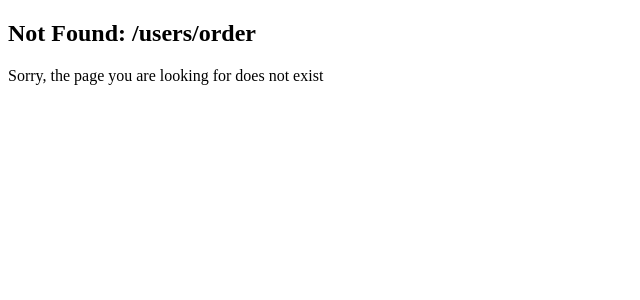
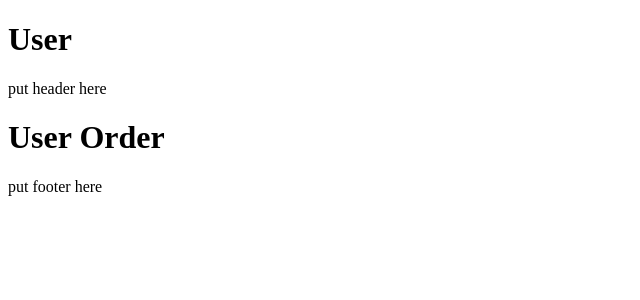
Before and after one commit to Nabilfadilah/belajar-vuejs-router, a Vue app in the folder vue-router/: page /users/order in a window 1280 px wide. Before the commit this address had no page. Shown: the top 300 px of the page, without its empty margins (0-640 px from the left). Built offline with nearby package versions, Linux system fonts and the light colour scheme.

Commit message:
Tugas 4: Membuat route children untuk /profile, /orders dan /wishlist

```diff
--- /dev/null
+++ b/vue-router/src/components/tugas4/User.vue
@@ -0,0 +1,23 @@
+<!-- Tugas 4 -->
+<!-- Misal kita akan membuat halaman User Profile, User Order dan User Wishlish
+Kita akan buat dalam route /users/profile, /users/orders, dan /users/wishlist
+Kita akan buat route /users, dan kita akan buat children route untuk /profile, /orders dan /wishlist -->
+
+
+<script setup>
+
+</script>
+
+<template>
+  <div>
+    <h1>User</h1>
+    <div>put header here</div>
+    <!-- nanti isi componenya rubah sesuai page -->
+    <RouterView />
+    <div>put footer here</div>
+  </div>
+</template>
+
+<style scoped>
+
+</style>
--- /dev/null
+++ b/vue-router/src/components/tugas4/UserOrder.vue
@@ -0,0 +1,13 @@
+<!-- Tugas 4 -->
+
+<script setup>
+
+</script>
+
+<template>
+  <h1>User Order</h1>
+</template>
+
+<style scoped>
+
+</style>
--- /dev/null
+++ b/vue-router/src/components/tugas4/UserProfile.vue
@@ -0,0 +1,13 @@
+<!-- Tugas 4 -->
+
+<script setup>
+
+</script>
+
+<template>
+  <h1>User Profile</h1>
+</template>
+
+<style scoped>
+
+</style>
--- /dev/null
+++ b/vue-router/src/components/tugas4/UserWishlist.vue
@@ -0,0 +1,13 @@
+<!-- Tugas 4 -->
+
+<script setup>
+
+</script>
+
+<template>
+  <h1>User Wishlist</h1>
+</template>
+
+<style scoped>
+
+</style>
```
Also changed, not shown: vue-router/src/main.js (+61 -4 lines).
